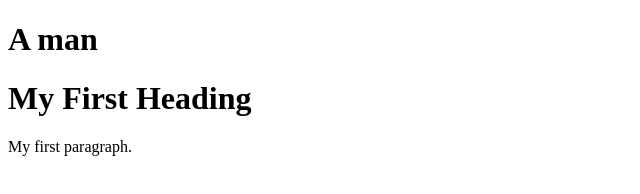
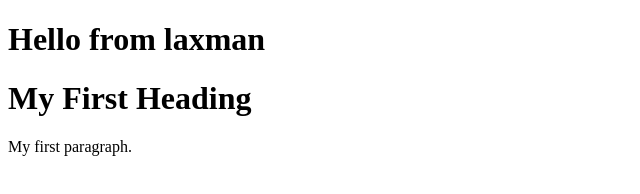
Before and after one commit to Itachi1808/testing, a plain HTML site: page index.html in a window 1280 px wide. Shown: the whole page, without its empty margins (0-640 px from the left). Drawn offline with Linux system fonts and the light colour scheme.

Commit message:
10jan lax

```diff
--- a/index.html
+++ b/index.html
@@ -1,7 +1,7 @@
 <!DOCTYPE html>
 <html>
 <body>
-	<h1>A man </h1>
+	<h1>Hello from laxman </h1>
 <h1>My First Heading</h1>
 <p>My first paragraph.</p>
 
```
